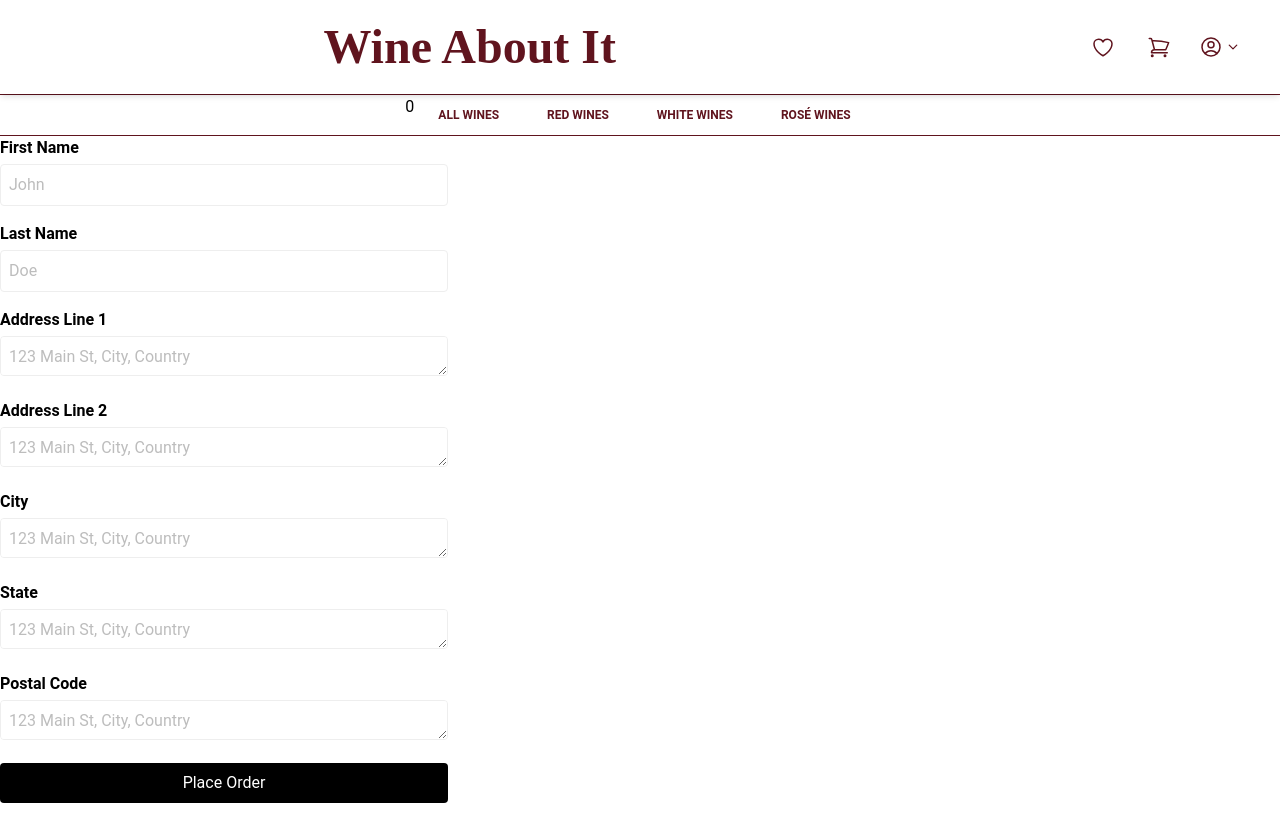
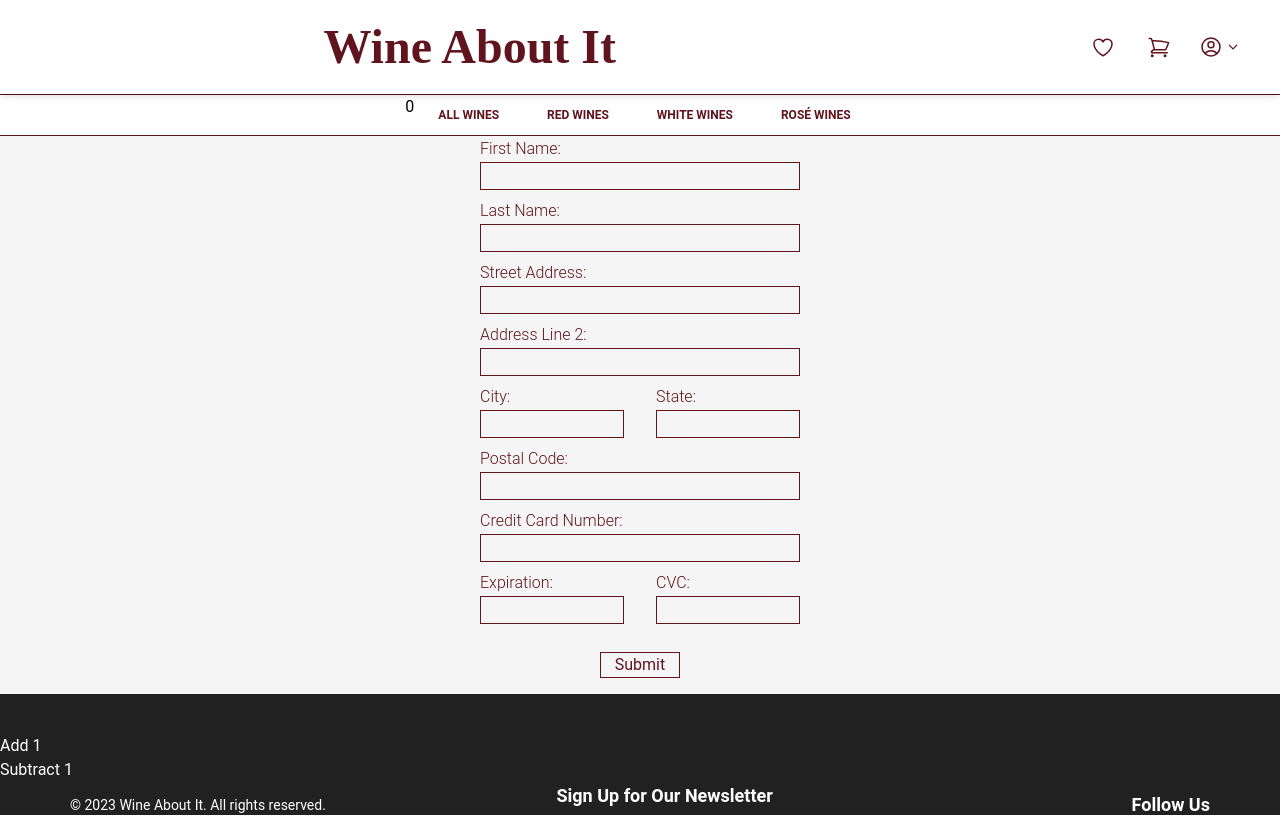
Before and after one commit to manfredjoa/wine-about-it-client, a React (Create React App) app: page /checkout in a window 1280 px wide. Shown: the top 815 px of the page. Built offline with nearby package versions, Linux system fonts and the light colour scheme; a web font is replaced by a local one.

Commit message:
add functionality and styling to checkout page

```diff
--- a/src/App.js
+++ b/src/App.js
@@ -46,7 +46,7 @@ export default function App() {
   // };
 
   return (
-    <div>
+    <div className="bg-gray-100">
       <Nav user={user} handleLogOut={handleLogOut} />
       <Routes>
         <Route path="/" element={<HomePage user={user} />} />
--- a/src/components/Checkout.jsx
+++ b/src/components/Checkout.jsx
@@ -1,101 +1,206 @@
 import { useState } from "react";
+import { useNavigate } from "react-router-dom";
+import { Typography, Button } from "@material-tailwind/react";
 
+// I personally think checkout may look better as a modal pop up, rather than having a whole page for it
 export default function Checkout() {
+  const [submitForm, setSubmitForm] = useState(false);
   const [formData, setFormData] = useState({
-    email: "",
-    password: "",
+    firstName: "",
+    lastName: "",
+    streetAddress: "",
+    addressLine2: "",
+    city: "",
+    state: "",
+    postalCode: "",
+    creditCardNumber: "",
+    expiration: "",
+    cVC: "",
   });
 
+  const navigate = useNavigate();
+
+  const handleChange = (e) => {
+    const { name, value } = e.target;
+
+    setFormData((prevFormData) => ({
+      ...prevFormData,
+      [name]: value,
+    }));
+  };
+
+  const handleSubmit = (e) => {
+    e.preventDefault();
+    console.log(formData);
+    setSubmitForm("submitted");
+  };
+
   return (
-    <form className="w-full max-w-md">
-      <div className="mb-4">
-        <label htmlFor="firstName" className="block font-semibold mb-1">
-          First Name
-        </label>
+    <>
+      {!submitForm ? (
+        <div className="flex justify-center">
+          <form
+            className="flex flex-col justify-center items-center w-80 gap-2"
+            style={{ color: "rgb(96, 20, 30)" }}
+            onSubmit={handleSubmit}
+          >
+            <Typography>
+              <label>First Name:</label>
+              <br />
               <input
+                className="w-80 bg-gray-100 px-2 outline-none"
+                style={{ border: "1px solid rgb(96, 20, 30)" }}
                 type="text"
-          id="firstName"
-          className="w-full p-2 border rounded"
-          placeholder="John"
+                name="firstName"
+                value={formData.firstName}
+                onChange={handleChange}
               />
+            </Typography>
+
+            <Typography>
+              <label>Last Name:</label>
+              <br />
+              <input
+                className="w-80 bg-gray-100 px-2 outline-none"
+                style={{ border: "1px solid rgb(96, 20, 30)" }}
+                type="text"
+                name="lastName"
+                value={formData.lastName}
+                onChange={handleChange}
+              />
+            </Typography>
+
+            <Typography>
+              <label>Street Address:</label>
+              <br />
+              <input
+                className="w-80 bg-gray-100 px-2 outline-none"
+                style={{ border: "1px solid rgb(96, 20, 30)" }}
+                type="text"
+                name="streetAddress"
+                value={formData.streetAddress}
+                onChange={handleChange}
+              />
+            </Typography>
+
+            <Typography>
+              <label>Address Line 2:</label>
+              <br />
+              <input
+                className="w-80 bg-gray-100 px-2 outline-none"
+                style={{ border: "1px solid rgb(96, 20, 30)" }}
+                type="text"
+                name="addressLine2"
+                value={formData.addressLine2}
+                onChange={handleChange}
+              />
+            </Typography>
+
+            <div className="w-80 flex flex-row justify-between">
+              <Typography>
+                <label>City:</label>
+                <br />
+                <input
+                  className="w-36 bg-gray-100 px-2 outline-none"
+                  style={{ border: "1px solid rgb(96, 20, 30)" }}
+                  type="text"
+                  name="city"
+                  value={formData.city}
+                  onChange={handleChange}
+                />
+              </Typography>
+
+              <Typography>
+                <label>State:</label>
+                <br />
+                <input
+                  className="w-36 bg-gray-100 px-2 outline-none"
+                  style={{ border: "1px solid rgb(96, 20, 30)" }}
+                  type="text"
+                  name="state"
+                  value={formData.state}
+                  onChange={handleChange}
+                />
+              </Typography>
             </div>
-      <div className="mb-4">
-        <label htmlFor="lastName" className="block font-semibold mb-1">
-          Last Name
-        </label>
+
+            <Typography>
+              <label>Postal Code:</label>
+              <br />
               <input
+                className="w-80 bg-gray-100 px-2 outline-none"
+                style={{ border: "1px solid rgb(96, 20, 30)" }}
                 type="text"
-          id="lastName"
-          className="w-full p-2 border rounded"
-          placeholder="Doe"
+                name="postalCode"
+                value={formData.postalCode}
+                onChange={handleChange}
               />
+            </Typography>
+
+            <Typography>
+              <label>Credit Card Number:</label>
+              <br />
+              <input
+                className="w-80 bg-gray-100 px-2 outline-none"
+                style={{ border: "1px solid rgb(96, 20, 30)" }}
+                type="text"
+                name="creditCardNumber"
+                value={formData.creditCardNumber}
+                onChange={handleChange}
+              />
+            </Typography>
+
+            <div className="w-80 flex flex-row justify-between">
+              <Typography>
+                <label>Expiration:</label>
+                <br />
+                <input
+                  className="w-36 bg-gray-100 px-2 outline-none"
+                  style={{ border: "1px solid rgb(96, 20, 30)" }}
+                  type="text"
+                  name="expiration"
+                  value={formData.expiration}
+                  onChange={handleChange}
+                />
+              </Typography>
+
+              <Typography>
+                <label>CVC:</label>
+                <br />
+                <input
+                  className="w-36 bg-gray-100 px-2 outline-none"
+                  style={{ border: "1px solid rgb(96, 20, 30)" }}
+                  type="text"
+                  name="cVC"
+                  value={formData.cVC}
+                  onChange={handleChange}
+                />
+              </Typography>
             </div>
-      <div className="mb-4">
-        <label htmlFor="address" className="block font-semibold mb-1">
-          {" "}
-          Address Line 1
-        </label>
-        <textarea
-          id="address"
-          className="w-full p-2 h-10 border rounded"
-          rows="4"
-          placeholder="123 Main St, City, Country"
-        />
-      </div>
-      <div className="mb-4">
-        <label htmlFor="address" className="block font-semibold mb-1">
-          {" "}
-          Address Line 2
-        </label>
-        <textarea
-          id="address"
-          className="w-full p-2 h-10 border rounded"
-          rows="4"
-          placeholder="123 Main St, City, Country"
-        />
-      </div>
-      <div className="mb-4">
-        <label htmlFor="city" className="block font-semibold mb-1">
-          {" "}
-          City
-        </label>
-        <textarea
-          id="city"
-          className="w-full p-2 h-10 border rounded"
-          rows="4"
-          placeholder="123 Main St, City, Country"
-        />
-      </div>
-      <div className="mb-4">
-        <label htmlFor="state" className="block font-semibold mb-1">
-          {" "}
-          State
-        </label>
-        <textarea
-          id="address"
-          className="w-full p-2 h-10 border rounded"
-          rows="4"
-          placeholder="123 Main St, City, Country"
-        />
-      </div>
-      <div className="mb-4">
-        <label htmlFor="postal-code" className="block font-semibold mb-1">
-          {" "}
-          Postal Code
-        </label>
-        <textarea
-          id="address"
-          className="w-full p-2 h-10 border rounded"
-          rows="4"
-          placeholder="123 Main St, City, Country"
-        />
-      </div>
+
             <button
-        type="submit"
-        className="bg-black hover:bg-red-800 text-white py-2 px-4 rounded w-full"
+              className="w-20 mt-5"
+              style={{ border: "1px solid rgb(96, 20, 30)" }}
             >
-        Place Order
+              Submit
             </button>
           </form>
+        </div>
+      ) : (
+        <div className="flex flex-col">
+          <Typography className="flex justify-center">
+            Thank you for your order!
+          </Typography>
+          <Button
+            onClick={() => {
+              navigate("/");
+            }}
+            className="w-40 flex justify-center mx-auto"
+          >
+            Home
+          </Button>
+        </div>
+      )}
+    </>
   );
 }
--- a/src/layouts/Nav.jsx
+++ b/src/layouts/Nav.jsx
@@ -170,7 +170,7 @@ export default function Nav({ handleLogOut, user }) {
   };
 
   return (
-    <div>
+    <div className="bg-white">
       <Navbar className="max-w-full rounded-none">
         {/* ==================== */}
         <div
```
Lines whose indentation alone changed are shown as unchanged.
